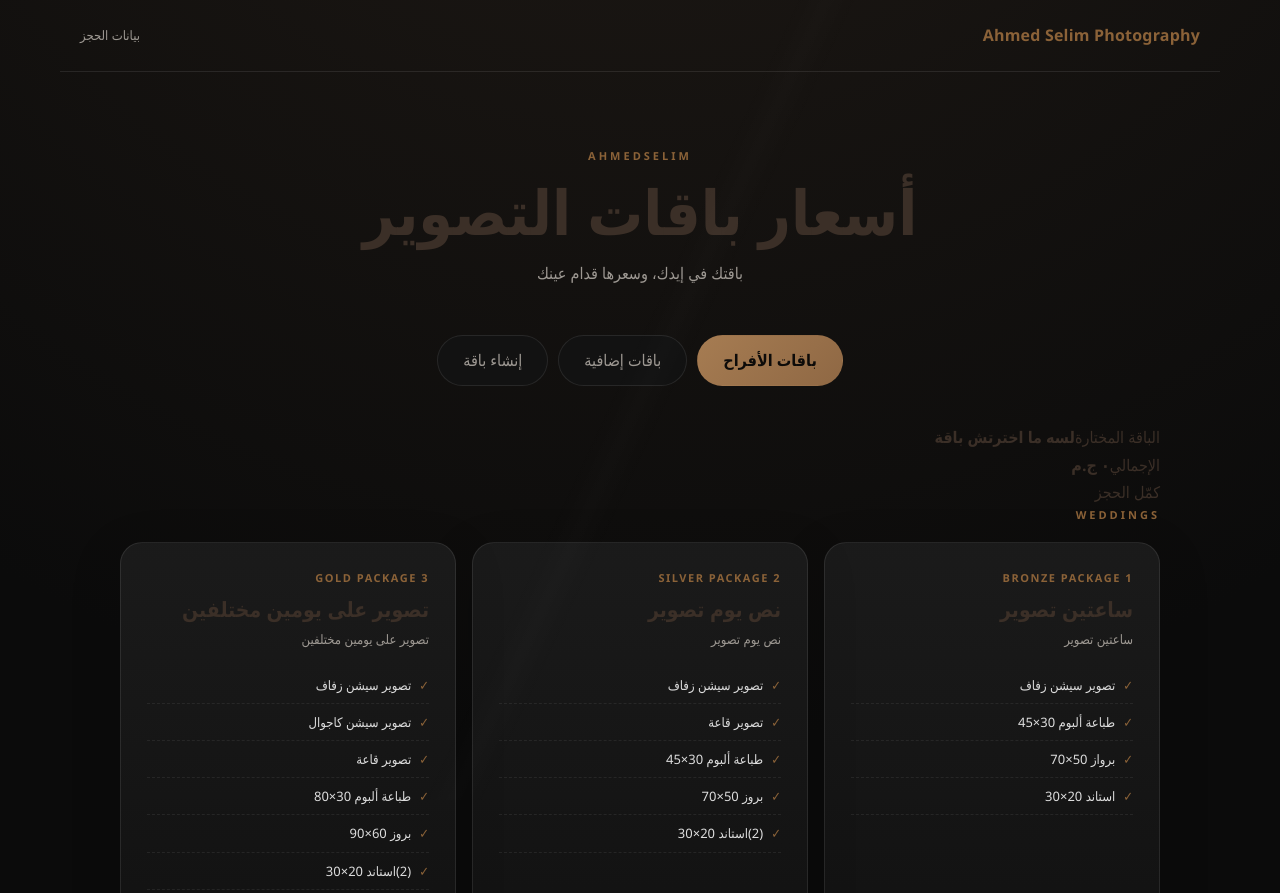
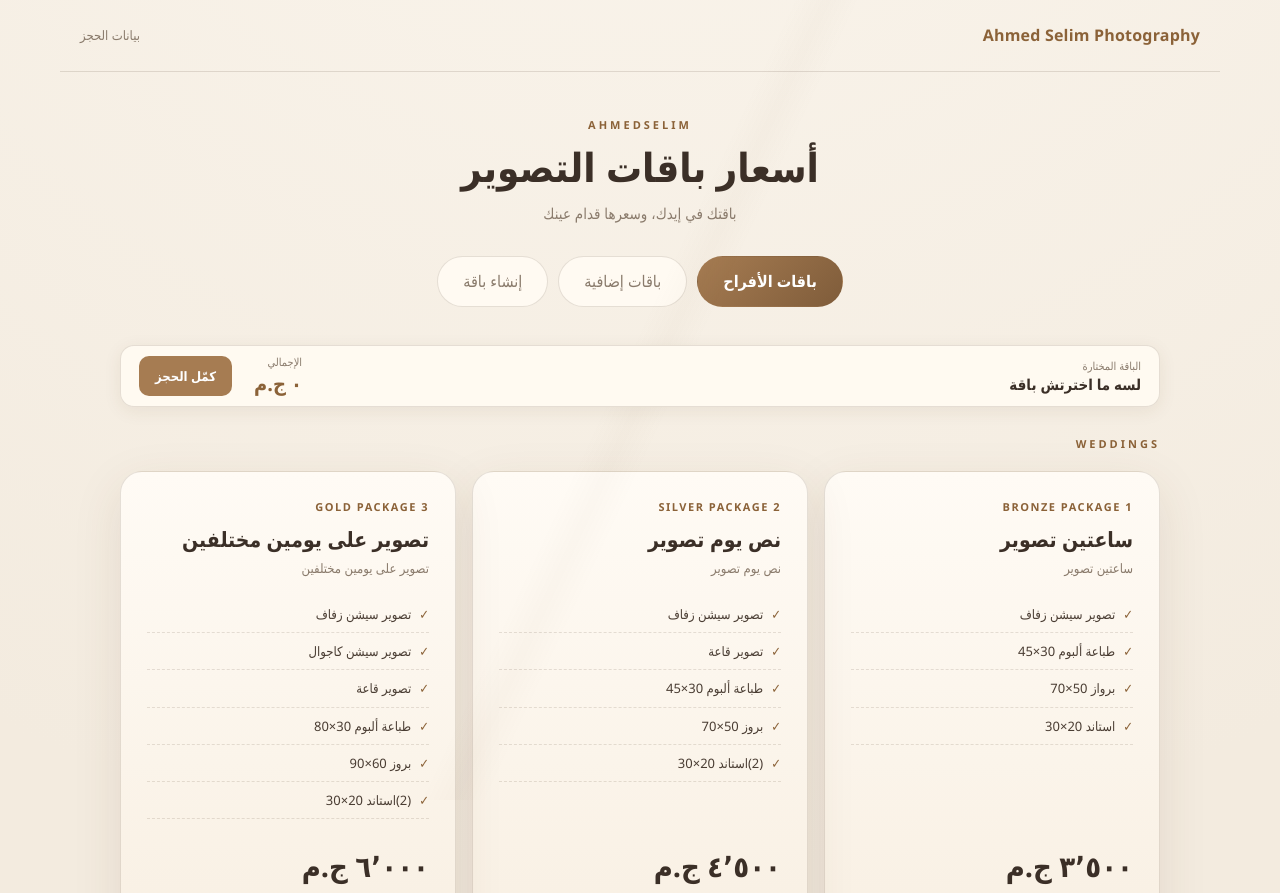
Before and after one commit to ahmedselimph/package-ahmedselim, a plain HTML site: page index.html in a window 1280 px wide. Shown: the top 893 px of the page. Drawn offline with Linux system fonts and the light colour scheme.

Commit message:
Update styles.css

```diff
--- a/styles.css
+++ b/styles.css
@@ -1,19 +1,35 @@
 :root{
---primary:#b68b5d;--primary2:#d2ad82;--bg:#0b0b0b;--panel:#141414;--panel2:#191919;
---text:#f5f1eb;--muted:#9d9892;--line:rgba(255,255,255,.09);--radius:22px
+--primary:#a67c52;--primary2:#8b6238;--bg:#f5efe6;--panel:#fffaf2;--panel2:#f8efe2;
+--text:#3b2f27;--muted:#8a7b6c;--line:rgba(80,60,40,.15);--radius:22px
 }
-*{box-sizing:border-box}html{scroll-behavior:smooth}body{margin:0;background:radial-gradient(circle at 50% -20%,#211b16 0,#0b0b0b 40%);color:var(--text);font-family:"Segoe UI",Tahoma,Arial,sans-serif;line-height:1.7}
-body:before{content:"";position:fixed;inset:0;pointer-events:none;background:linear-gradient(115deg,transparent 0 48%,rgba(255,255,255,.015) 50%,transparent 52%);opacity:.8}
+*{box-sizing:border-box}html{scroll-behavior:smooth}body{margin:0;background:radial-gradient(circle at 50% -20%,#fbf6ee 0,#f3ebdf 45%);color:var(--text);font-family:"Segoe UI",Tahoma,Arial,sans-serif;line-height:1.7}
+body:before{content:"";position:fixed;inset:0;pointer-events:none;background:linear-gradient(115deg,transparent 0 48%,rgba(120,90,60,.03) 50%,transparent 52%);opacity:.8}
 a{text-decoration:none;color:inherit}.site-header{height:72px;display:flex;align-items:center;justify-content:space-between;max-width:1160px;margin:auto;padding:0 20px;border-bottom:1px solid var(--line)}
 .site-header a{font-size:13px;color:var(--muted)}.site-header a:hover{color:var(--primary2)}.brand{font-size:16px;font-weight:800;letter-spacing:.2px}.brand span{color:var(--primary2)}
 .container{max-width:1080px;margin:auto;padding:0 20px}.hero{text-align:center;padding:75px 0 48px}.eyebrow,.section-label{color:var(--primary2);font-size:11px;letter-spacing:3px;font-weight:800}
 .hero h1{font-size:clamp(34px,6vw,62px);line-height:1.2;margin:8px 0 12px}.hero p{margin:0 auto;color:var(--muted);max-width:620px}
-.tabs{display:flex;justify-content:center;gap:10px;margin:0 0 38px}.tabs button{font:inherit;color:var(--muted);background:#121212;border:1px solid var(--line);border-radius:999px;padding:11px 25px;cursor:pointer;transition:.2s}.tabs button:hover{border-color:#6d563f}.tabs button.active{background:linear-gradient(135deg,var(--primary),#8f6844);color:#0d0b09;border-color:transparent;font-weight:800}
-.tab-content{display:none}.tab-content.active{display:block}.section-label{margin-bottom:17px}.cards{display:grid;grid-template-columns:repeat(3,1fr);gap:16px}.card{background:linear-gradient(180deg,rgba(27,27,27,.98),rgba(16,16,16,.98));border:1px solid var(--line);border-radius:var(--radius);padding:26px;min-height:100%;display:flex;flex-direction:column;box-shadow:0 15px 50px rgba(0,0,0,.18)}.card:hover{transform:translateY(-2px);border-color:rgba(182,139,93,.45);transition:.2s}.card .num{color:var(--primary2);font-size:11px;letter-spacing:1.5px;font-weight:800}.card h3{margin:5px 0 0;font-size:21px}.card .desc{color:var(--muted);font-size:13px;min-height:25px}.features{padding:0;margin:14px 0 18px;list-style:none;color:#ddd;flex:1}.features li{padding:7px 0;border-bottom:1px dashed rgba(255,255,255,.07);font-size:13px}.features li:before{content:"✓";color:var(--primary2);margin-left:8px}.price{font-size:29px;font-weight:900;margin:4px 0 16px}.choose{width:100%;border:0;border-radius:12px;background:var(--primary);color:#0e0b08;font-weight:900;padding:12px;cursor:pointer}.choose:hover,.submit:hover{filter:brightness(1.07)}
-.additional-cards{display:grid;grid-template-columns:1fr 1fr;gap:16px}.additional{background:linear-gradient(180deg,#181818,#101010);border:1px solid var(--line);border-radius:var(--radius);padding:25px}.additional h3{margin:2px 0;font-size:18px}.additional p{color:var(--muted);font-size:13px;margin:0 0 15px}.check-list{display:flex;flex-wrap:wrap;gap:8px;margin-bottom:15px}.check-list label{background:#111;border:1px solid var(--line);border-radius:10px;padding:7px 10px;font-size:12px;cursor:pointer}.check-list input{accent-color:var(--primary);margin-left:5px}.additional .price{margin-bottom:0}.extras-title{text-align:center;color:var(--primary2);font-weight:800;margin:35px 0 15px}.extras{display:grid;grid-template-columns:repeat(3,1fr);gap:14px}.extra{border:1px solid var(--line);background:#141414;border-radius:18px;padding:20px;text-align:center}.extra small{display:block;color:var(--primary2);letter-spacing:2px;font-size:10px;font-weight:800}.extra h4{margin:4px 0 10px}.counter{display:flex;justify-content:center;align-items:center;gap:12px}.counter button{width:34px;height:34px;border-radius:9px;border:1px solid var(--line);background:#202020;color:var(--text);font-size:20px;cursor:pointer}.counter span{min-width:25px;text-align:center;font-weight:800}.extra-price{color:var(--muted);font-size:12px;margin-top:8px}
-.notice{display:flex;align-items:center;justify-content:space-between;gap:20px;margin:42px 0;padding:23px 25px;border:1px solid var(--line);border-radius:18px;background:rgba(19,19,19,.9)}.notice h3{margin:0;color:var(--primary2)}.notice p{margin:3px 0 0;color:var(--muted);font-size:13px}.whatsapp{background:#1d8b52;padding:11px 18px;border-radius:11px;font-weight:800;white-space:nowrap}
-.booking{padding:25px 0 80px;text-align:center}.booking h2{font-size:36px;margin:4px 0}.booking>p{color:var(--muted);margin-top:0}.fields{display:grid;grid-template-columns:1fr 1fr;gap:14px;text-align:right;margin-top:25px}.fields label{font-size:12px;font-weight:800;color:#ddd}.fields input{display:block;width:100%;margin-top:6px;padding:13px;border-radius:11px;border:1px solid var(--line);background:#111;color:var(--text);outline:none}.fields input:focus{border-color:var(--primary)}.summary{margin:18px 0;border:1px solid var(--line);background:#141414;border-radius:15px;padding:18px;display:grid;grid-template-columns:1fr 1fr;gap:20px}.summary div{display:flex;flex-direction:column;gap:3px}.summary span{color:var(--muted);font-size:12px}.summary strong{font-size:18px}.summary div:last-child strong{color:var(--primary2);font-size:25px}.submit{width:100%;border:0;border-radius:12px;padding:14px;background:linear-gradient(135deg,var(--primary),#946b47);color:#0e0b08;font-weight:900;cursor:pointer}.form-message{margin-top:10px;color:var(--primary2);font-size:13px;min-height:22px}
-footer{text-align:center;color:#777;padding:25px 15px;border-top:1px solid var(--line);font-size:11px}
-.custom-wrap{max-width:900px;margin:auto}.custom-cols{display:grid;grid-template-columns:1fr 1fr;gap:18px;align-items:start}.custom-col-title{color:var(--primary2);font-weight:800;font-size:14px;margin-bottom:10px;padding-bottom:8px;border-bottom:1px solid var(--line)}.custom .custom-row{display:flex;justify-content:space-between;align-items:center;gap:12px;background:#111;border:1px solid var(--line);border-radius:12px;padding:14px 16px;margin-bottom:10px;cursor:pointer;font-size:14px}.custom .custom-row:hover{border-color:rgba(182,139,93,.45)}.custom .custom-row input{accent-color:var(--primary);margin-left:8px;transform:scale(1.15)}.custom .custom-row b{color:var(--primary2)}.custom .price{margin:14px 0}.custom-msg{color:var(--primary2);font-size:13px;min-height:22px;margin-top:8px}
-.pay{margin:18px 0;border:1px solid var(--line);background:#141414;border-radius:15px;padding:20px;text-align:center}.pay h3{margin:4px 0;color:var(--primary2)}.pay>p{color:var(--muted);font-size:13px;margin:0 0 14px}.pay-due{color:var(--muted);font-size:13px;margin-bottom:12px}.pay-due b{color:var(--primary2);font-size:16px}.pay-number{display:flex;justify-content:center;align-items:center;gap:12px;flex-wrap:wrap;margin-bottom:14px}.pay-number strong{font-size:26px;letter-spacing:2px}.pay-number button{font:inherit;font-size:12px;color:var(--text);background:#202020;border:1px solid var(--line);border-radius:9px;padding:7px 14px;cursor:pointer}.pay-methods{display:flex;gap:10px;justify-content:center;flex-wrap:wrap;margin-bottom:6px}.pay-method{background:#111;border:1px solid var(--line);border-radius:12px;padding:11px 20px;cursor:pointer;font-weight:800;font-size:14px}.pay-method input{accent-color:var(--primary);margin-left:8px}.pay-method:has(input:checked){border-color:var(--primary);background:rgba(182,139,93,.14);color:var(--primary2)}
+.tabs{display:flex;justify-content:center;gap:10px;margin:0 0 38px}.tabs button{font:inherit;color:var(--muted);background:#fffaf2;border:1px solid var(--line);border-radius:999px;padding:11px 25px;cursor:pointer;transition:.2s}.tabs button:hover{border-color:#c9ad8a}.tabs button.active{background:linear-gradient(135deg,var(--primary),#7f5c3a);color:#fff;border-color:transparent;font-weight:800}
+.tab-content{display:none}.tab-content.active{display:block}.section-label{margin-bottom:17px}.cards{display:grid;grid-template-columns:repeat(3,1fr);gap:16px}.card{background:linear-gradient(180deg,#fffbf5,#f8efe2);border:1px solid var(--line);border-radius:var(--radius);padding:26px;min-height:100%;display:flex;flex-direction:column;box-shadow:0 15px 50px rgba(90,60,30,.10)}.card:hover{transform:translateY(-2px);border-color:rgba(166,124,82,.5);transition:.2s}.card .num{color:var(--primary2);font-size:11px;letter-spacing:1.5px;font-weight:800}.card h3{margin:5px 0 0;font-size:21px}.card .desc{color:var(--muted);font-size:13px;min-height:25px}.features{padding:0;margin:14px 0 18px;list-style:none;color:#4a3d33;flex:1}.features li{padding:7px 0;border-bottom:1px dashed rgba(80,60,40,.14);font-size:13px}.features li:before{content:"✓";color:var(--primary2);margin-left:8px}.price{font-size:29px;font-weight:900;margin:4px 0 16px}.choose{width:100%;border:0;border-radius:12px;background:var(--primary);color:#fff;font-weight:900;padding:12px;cursor:pointer}.choose:hover,.submit:hover{filter:brightness(1.07)}
+.additional-cards{display:grid;grid-template-columns:1fr 1fr;gap:16px}.additional{background:linear-gradient(180deg,#fffbf5,#f6ecdf);border:1px solid var(--line);border-radius:var(--radius);padding:25px}.additional h3{margin:2px 0;font-size:18px}.additional p{color:var(--muted);font-size:13px;margin:0 0 15px}.check-list{display:flex;flex-wrap:wrap;gap:8px;margin-bottom:15px}.check-list label{background:#fff;border:1px solid var(--line);border-radius:10px;padding:7px 10px;font-size:12px;cursor:pointer}.check-list input{accent-color:var(--primary);margin-left:5px}.additional .price{margin-bottom:0}.extras-title{text-align:center;color:var(--primary2);font-weight:800;margin:35px 0 15px}.extras{display:grid;grid-template-columns:repeat(3,1fr);gap:14px}.extra{border:1px solid var(--line);background:#fffaf2;border-radius:18px;padding:20px;text-align:center}.extra small{display:block;color:var(--primary2);letter-spacing:2px;font-size:10px;font-weight:800}.extra h4{margin:4px 0 10px}.counter{display:flex;justify-content:center;align-items:center;gap:12px}.counter button{width:34px;height:34px;border-radius:9px;border:1px solid var(--line);background:#efe4d3;color:var(--text);font-size:20px;cursor:pointer}.counter span{min-width:25px;text-align:center;font-weight:800}.extra-price{color:var(--muted);font-size:12px;margin-top:8px}
+.notice{display:flex;align-items:center;justify-content:space-between;gap:20px;margin:42px 0;padding:23px 25px;border:1px solid var(--line);border-radius:18px;background:rgba(255,250,242,.9)}.notice h3{margin:0;color:var(--primary2)}.notice p{margin:3px 0 0;color:var(--muted);font-size:13px}.whatsapp{color:#fff;background:#1d8b52;padding:11px 18px;border-radius:11px;font-weight:800;white-space:nowrap}
+.booking{padding:25px 0 80px;text-align:center}.booking h2{font-size:36px;margin:4px 0}.booking>p{color:var(--muted);margin-top:0}.fields{display:grid;grid-template-columns:1fr 1fr;gap:14px;text-align:right;margin-top:25px}.fields label{font-size:12px;font-weight:800;color:#4a3d33}.fields input{display:block;width:100%;margin-top:6px;padding:13px;border-radius:11px;border:1px solid var(--line);background:#fff;color:var(--text);outline:none}.fields input:focus{border-color:var(--primary)}.summary{margin:18px 0;border:1px solid var(--line);background:#fffaf2;border-radius:15px;padding:18px;display:grid;grid-template-columns:1fr 1fr;gap:20px}.summary div{display:flex;flex-direction:column;gap:3px}.summary span{color:var(--muted);font-size:12px}.summary strong{font-size:18px}.summary div:last-child strong{color:var(--primary2);font-size:25px}.submit{width:100%;border:0;border-radius:12px;padding:14px;background:linear-gradient(135deg,var(--primary),#7f5c3a);color:#fff;font-weight:900;cursor:pointer}.form-message{margin-top:10px;color:var(--primary2);font-size:13px;min-height:22px}
+footer{text-align:center;color:#8a7b6c;padding:25px 15px;border-top:1px solid var(--line);font-size:11px}
+.custom-wrap{max-width:900px;margin:auto}.custom-cols{display:grid;grid-template-columns:1fr 1fr;gap:18px;align-items:start}.custom-col-title{color:var(--primary2);font-weight:800;font-size:14px;margin-bottom:10px;padding-bottom:8px;border-bottom:1px solid var(--line)}.custom .custom-row{display:flex;justify-content:space-between;align-items:center;gap:12px;background:#fff;border:1px solid var(--line);border-radius:12px;padding:14px 16px;margin-bottom:10px;cursor:pointer;font-size:14px}.custom .custom-row:hover{border-color:rgba(166,124,82,.5)}.custom .custom-row input{accent-color:var(--primary);margin-left:8px;transform:scale(1.15)}.custom .custom-row b{color:var(--primary2)}.custom .price{margin:14px 0}.custom-msg{color:var(--primary2);font-size:13px;min-height:22px;margin-top:8px}
+.pay{margin:18px 0;border:1px solid var(--line);background:#fffaf2;border-radius:15px;padding:20px;text-align:center}.pay h3{margin:4px 0;color:var(--primary2)}.pay>p{color:var(--muted);font-size:13px;margin:0 0 14px}.pay-due{color:var(--muted);font-size:13px;margin-bottom:12px}.pay-due b{color:var(--primary2);font-size:16px}.pay-number{display:flex;justify-content:center;align-items:center;gap:12px;flex-wrap:wrap;margin-bottom:14px}.pay-number strong{font-size:26px;letter-spacing:2px}.pay-number button{font:inherit;font-size:12px;color:var(--text);background:#efe4d3;border:1px solid var(--line);border-radius:9px;padding:7px 14px;cursor:pointer}.pay-methods{display:flex;gap:10px;justify-content:center;flex-wrap:wrap;margin-bottom:6px}.pay-method{background:#fff;border:1px solid var(--line);border-radius:12px;padding:11px 20px;cursor:pointer;font-weight:800;font-size:14px}.pay-method input{accent-color:var(--primary);margin-left:8px}.pay-method:has(input:checked){border-color:var(--primary);background:rgba(166,124,82,.14);color:var(--primary2)}
 @media(max-width:820px){.cards{grid-template-columns:1fr}.additional-cards,.extras,.fields,.summary,.custom-cols{grid-template-columns:1fr}.notice{flex-direction:column;align-items:stretch}.whatsapp{text-align:center}.hero{padding-top:55px}}
+
+html{scroll-padding-top:84px}
+.sticky-sum{position:sticky;top:8px;z-index:50;border:1px solid var(--line);border-radius:14px;margin:0 0 28px;background:rgba(255,250,242,.96);backdrop-filter:blur(8px);border-bottom:1px solid var(--line);box-shadow:0 4px 18px rgba(90,60,30,.08)}
+.sticky-in{padding:9px 18px;display:flex;align-items:center;gap:22px}
+.sticky-item{display:flex;flex-direction:column;line-height:1.35;min-width:0}.sticky-item span{color:var(--muted);font-size:11px}.sticky-item strong{font-size:15px;white-space:nowrap;overflow:hidden;text-overflow:ellipsis;max-width:46vw}
+.sticky-item:nth-child(2){margin-right:auto}.sticky-item:nth-child(2) strong{color:var(--primary2);font-size:20px}
+.sticky-go{background:var(--primary);color:#fff;font-weight:800;font-size:13px;padding:9px 16px;border-radius:10px;white-space:nowrap}
+.card{cursor:pointer}.card.selected,.additional.custom.selected{border-color:var(--primary2);box-shadow:0 0 0 3px var(--primary2),0 15px 40px rgba(90,60,30,.15)}
+.choose.chosen{background:var(--primary2)}
+@media(max-width:820px){.sticky-in{gap:12px;padding:8px 14px}.sticky-item strong{font-size:13px;max-width:34vw}.sticky-item:nth-child(2) strong{font-size:17px}.sticky-go{padding:8px 12px;font-size:12px}}
+
+/* ===== Hero (simple) ===== */
+.hero{padding:44px 0 30px}
+.hero h1{font-size:clamp(26px,4.5vw,40px);line-height:1.3;margin:6px 0 8px}
+.hero p{font-size:15px}
+@media(max-width:820px){.hero{padding:32px 0 22px}}
```
